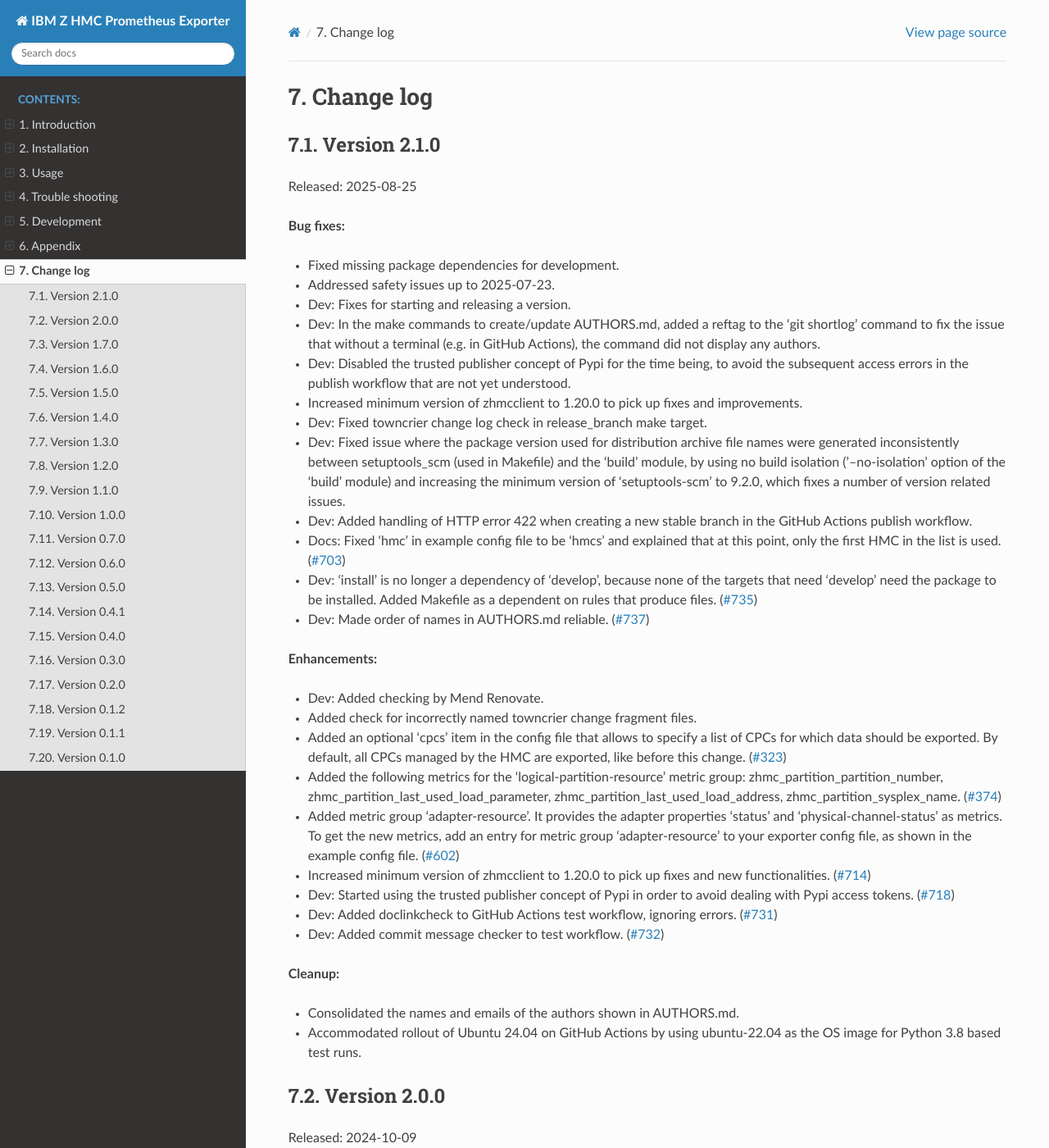
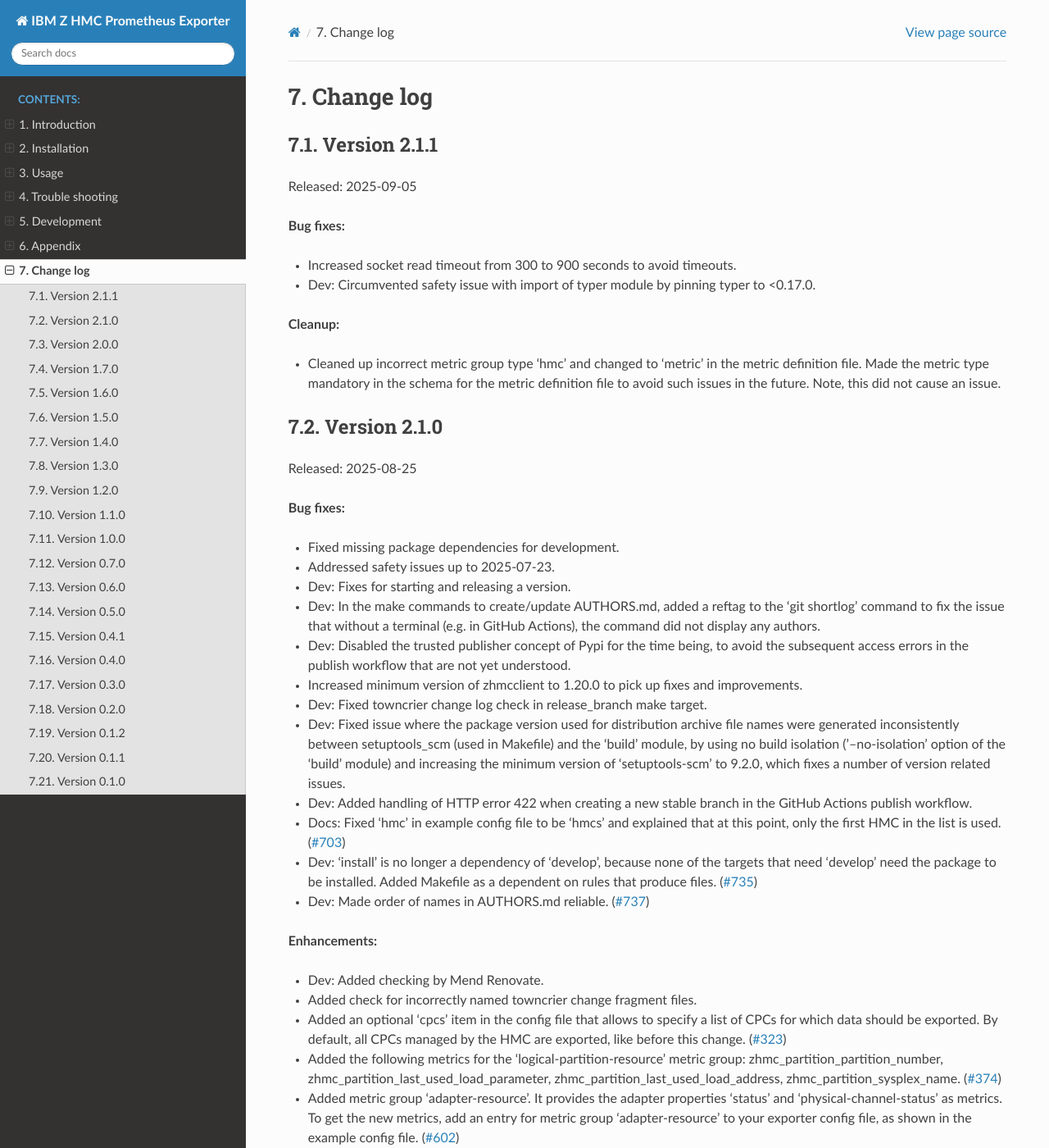
Before and after one commit to zhmcclient/zhmc-prometheus-exporter, a Sphinx documentation site: the page built from docs/changes.rst, in a window 1280 px wide and 1400 px high. Shown: the whole window at 82% size. Built offline with Sphinx 7.4.7 and the Read the Docs theme 3.1.0, drawn with Linux system fonts in a browser that asks for light colours; the version number could not be read and is left out; some of the changed text lies outside the part shown.

Commit message:
Release 2.1.1
Signed-off-by: Andreas Maier <maiera@de.ibm.com>

```diff
--- a/changes/noissue.1.cleanup.rst
+++ /dev/null
@@ -1,4 +0,0 @@
-Cleaned up incorrect metric group type 'hmc' and changed to 'metric' in the
-metric definition file. Made the metric type mandatory in the schema for the
-metric definition file to avoid such issues in the future. Note, this did not
-cause an issue.
--- a/changes/noissue.1.fix.rst
+++ /dev/null
@@ -1 +0,0 @@
-Increased socket read timeout from 300 to 900 seconds to avoid timeouts.
--- a/changes/noissue.2.1.1.notshown.rst
+++ /dev/null
@@ -1 +0,0 @@
-Dummy change for starting new version 2.1.1
--- a/changes/noissue.47.fix.rst
+++ /dev/null
@@ -1,2 +0,0 @@
-Dev: Circumvented safety issue with import of typer module by pinning typer
-to <0.17.0.
--- a/docs/changes.rst
+++ b/docs/changes.rst
@@ -23,6 +23,26 @@
 .. ============================================================================
 
 .. towncrier start
+Version 2.1.1
+^^^^^^^^^^^^^
+
+Released: 2025-09-05
+
+**Bug fixes:**
+
+* Increased socket read timeout from 300 to 900 seconds to avoid timeouts.
+
+* Dev: Circumvented safety issue with import of typer module by pinning typer
+  to <0.17.0.
+
+**Cleanup:**
+
+* Cleaned up incorrect metric group type 'hmc' and changed to 'metric' in the
+  metric definition file. Made the metric type mandatory in the schema for the
+  metric definition file to avoid such issues in the future. Note, this did not
+  cause an issue.
+
+
 Version 2.1.0
 ^^^^^^^^^^^^^
 
```
